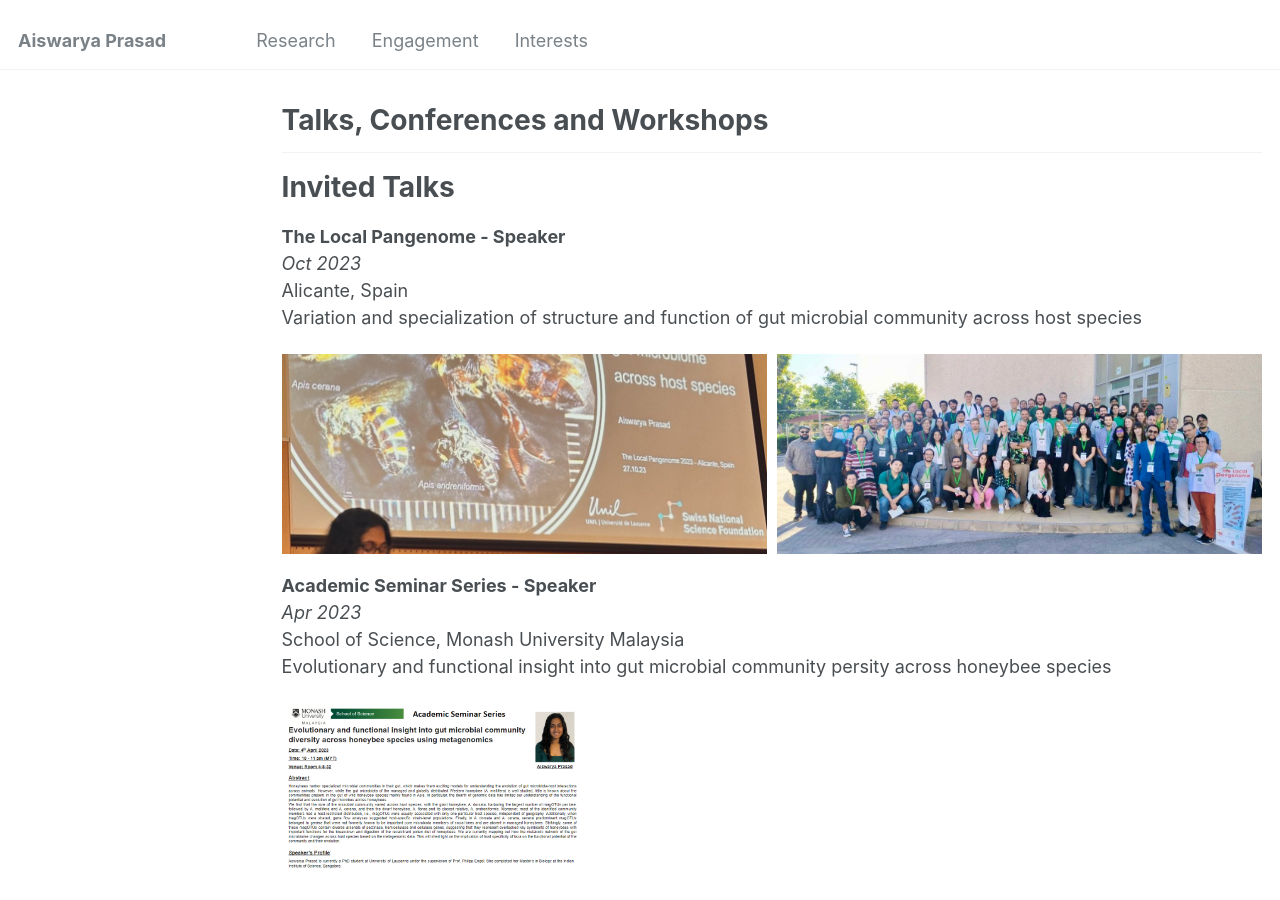
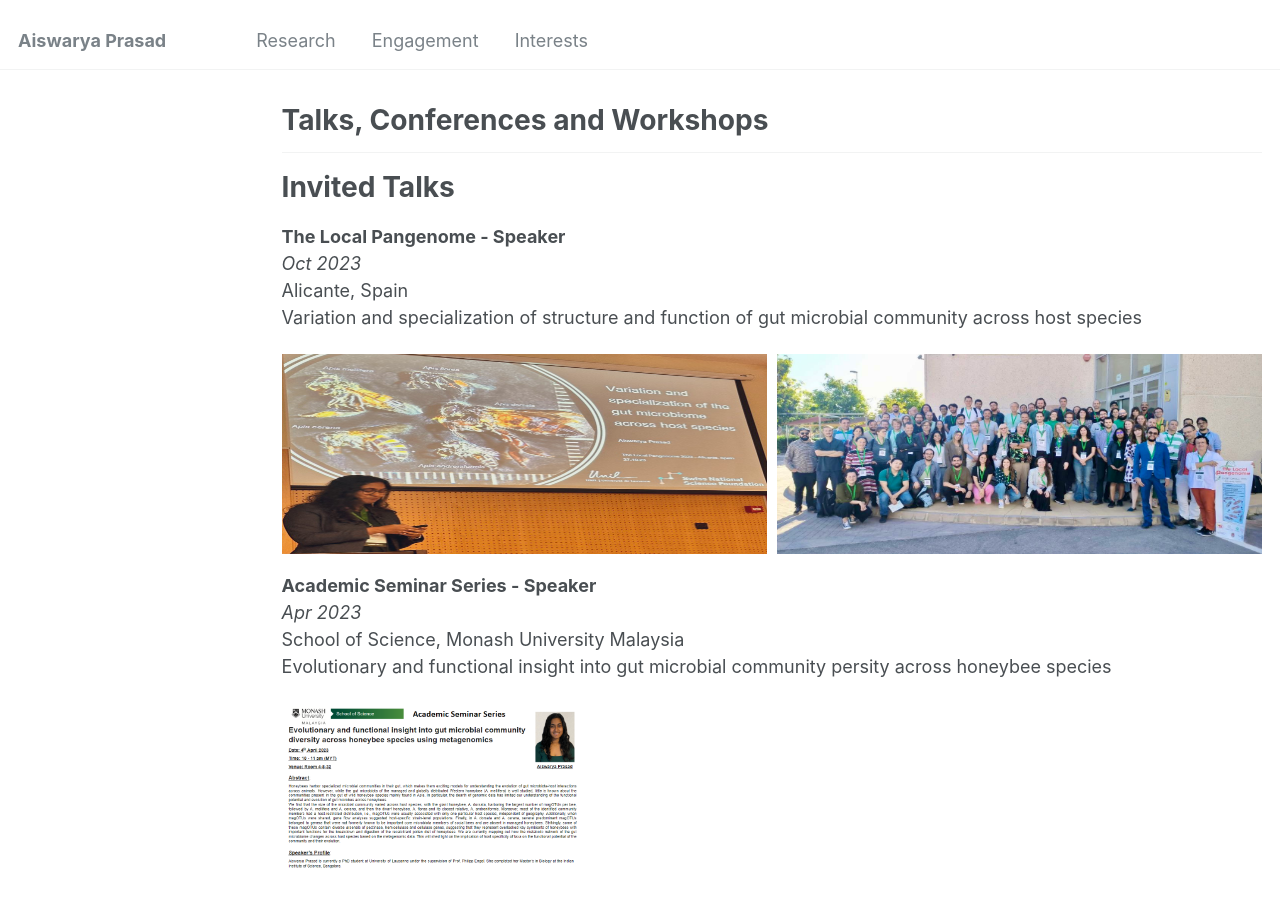
Before and after one commit to Aiswarya-prasad/aiswarya-prasad.github.io, a Jekyll site: the page built from _engagement/talks_and_conferences.md, in a window 1280 px wide and 900 px high. Built offline with Jekyll 4.4.1, drawn with Linux system fonts in a browser that asks for light colours.

Commit message:
Syntax change, squash commit later or just ignore.

```diff
--- a/_engagement/talks_and_conferences.md
+++ b/_engagement/talks_and_conferences.md
@@ -45,10 +45,10 @@ Variation and specialization of structure and function of gut microbial communit
 
 <div style="display: flex; gap: 10px;">
   <div style="flex: 1;">
-    <img src="/images/research/LocalPangenomeConference.jpeg" alt="Aiswarya Prasad presenting her invited talk at the Local Pangenome Conference" style="width: 100%; height: 200px; object-fit: cover;" />
+    <img src="/images/research/LocalPangenomeConference.jpeg" alt="Aiswarya Prasad presenting her invited talk at the Local Pangenome Conference" style="width: 100%; height: 200px;" />
   </div>
   <div style="flex: 1;">
-    <img src="/images/research/LocalPangenomeGroupPicture.jpeg" alt="Aiswarya Prasad with other speakers at the Local Pangenome Conference" style="width: 100%; height: 200px; object-fit: cover;" />
+    <img src="/images/research/LocalPangenomeGroupPicture.jpeg" alt="Aiswarya Prasad with other speakers at the Local Pangenome Conference" style="width: 100%; height: 200px;" />
   </div>
 </div>
 
```
